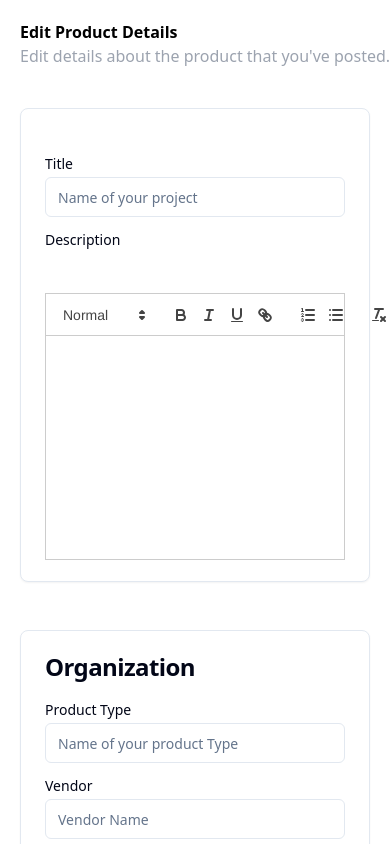
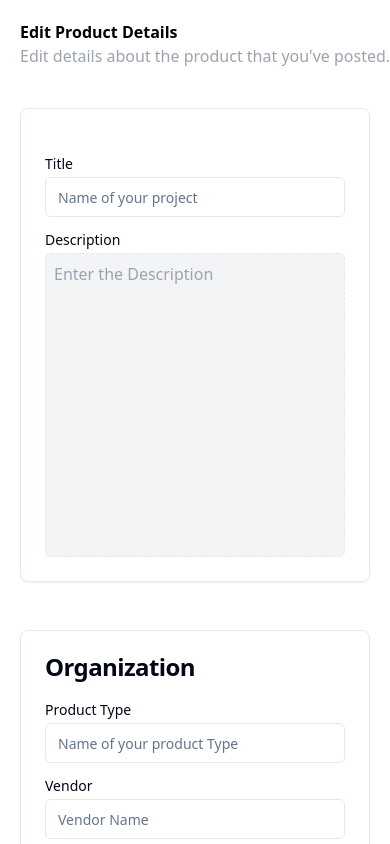
Before and after one commit to kesh-007/nshades-ecomm, a Next.js app: page /Editing in a window 390 px wide. Built offline with nearby package versions, Linux system fonts and the light colour scheme.

Commit message:
Fixed Description table for resposive screen

```diff
--- a/src/app/Editing/page.tsx
+++ b/src/app/Editing/page.tsx
@@ -65,8 +65,9 @@ function AddProducts(){
             </div>
             <div className="flex flex-col space-y-1.5">
               <Label htmlFor="framework">Description</Label>
-              <div className="py-10 h-[19em]">
-                <QuillEditor  className="h-full"  theme="snow" value={value} onChange={setValue}  />
+              <div className="md:py-10 h-[19rem]">
+                <QuillEditor  className="h-full max-lg:hidden"  theme="snow" value={value} onChange={setValue}  />
+                <textarea placeholder="Enter the Description" className="border border-dashed md:hidden rounded-md bg-gray-100 w-full h-full resize-none outline-none p-2"/>
               </div>
             </div>
           </div>
```
